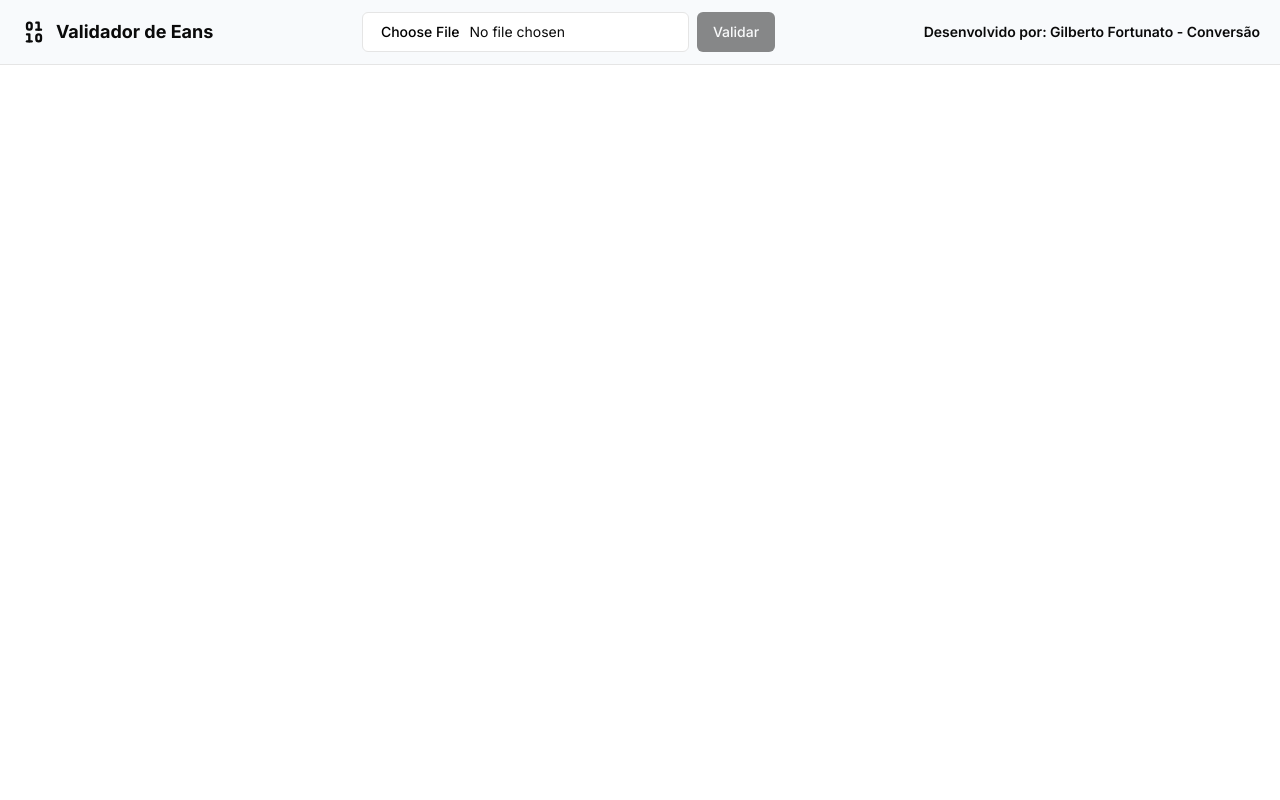
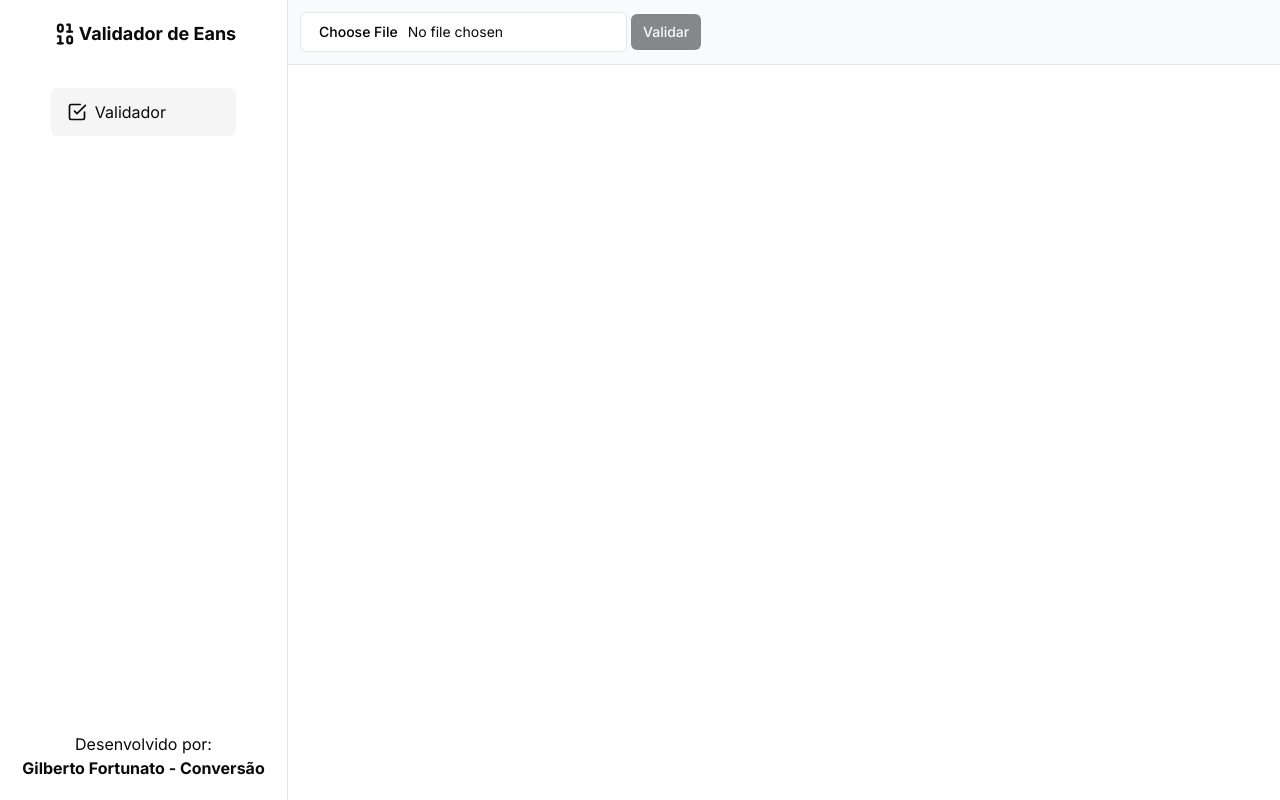
Before and after one commit to xuniorss/ean-validator, a Next.js app: page / in a window 1280 px wide. Built offline with nearby package versions, Linux system fonts and the light colour scheme.

Commit message:
feat: Ajustes nas pastas e melhoria no desenpenho

```diff
--- /dev/null
+++ b/src/app/(validator)/layout.tsx
@@ -0,0 +1,5 @@
+import { ReactNode } from 'react'
+
+export default function ValidatorLayout({ children }: { children: ReactNode }) {
+	return <main className="pl-0 lg:pl-72">{children}</main>
+}
--- a/src/app/page.tsx
+++ b/src/app/(validator)/page.tsx
@@ -2,21 +2,15 @@
 
 import { Button } from '@/components/ui/button'
 import { Input } from '@/components/ui/input'
+import { EansProps } from '@/types'
 import { eanValidator } from '@/utils/ean-validate'
-import { Binary } from 'lucide-react'
 
 import { ChangeEvent, useCallback, useState } from 'react'
 
-type EansTypes = {
-	codProduto: string
-	ean: string
-}
-
-export default function Home() {
+export default function ValidatorPage() {
 	const [fileContent, setFileContent] = useState<string | null>(null)
-	const [validEANs, setValidEANs] = useState<EansTypes[]>([])
-	const [invalidEANs, setInvalidEANs] = useState<EansTypes[]>([])
-	const [isLoading, setIsLoading] = useState(false)
+	const [validEANs, setValidEANs] = useState<EansProps[]>([])
+	const [invalidEANs, setInvalidEANs] = useState<EansProps[]>([])
 	const [file, setFile] = useState<File | null>(null)
 
 	const handleFileChange = useCallback(
@@ -41,14 +35,14 @@ export default function Home() {
 	const onValidate = useCallback(() => {
 		if (fileContent) {
 			const lines = fileContent.split('\n')
-			const validEANsArray: EansTypes[] = []
-			const invalidEANsArray: EansTypes[] = []
+			const validEANsArray: EansProps[] = []
+			const invalidEANsArray: EansProps[] = []
 
-			lines.forEach((line) => {
-				const [codProduto, ean] = line.split('**')
+			for (const line of lines) {
+				const [codProduto, ean] = line.trim().split(/\s+/)
 				if (eanValidator(ean)) validEANsArray.push({ codProduto, ean })
 				else invalidEANsArray.push({ codProduto, ean })
-			})
+			}
 
 			setValidEANs(validEANsArray)
 			setInvalidEANs(invalidEANsArray)
@@ -57,36 +51,23 @@ export default function Home() {
 
 	return (
 		<section className="flex h-full w-full flex-col">
-			<header className="fixed top-0 flex w-full items-center justify-center border-b bg-slate-50 px-5 py-3 lg:justify-between">
-				<span className="hidden items-center gap-x-2 lg:flex">
-					<Binary className="h-7 w-7" />
-					<h1 className="text-lg font-bold">Validador de Eans</h1>
-				</span>
-
-				<div className="flex items-center gap-x-2">
-					<Input
-						type="file"
-						accept=".txt"
-						onChange={handleFileChange}
-						className="col-span-1 lg:col-span-2"
-					/>
+			<header className="fixed top-0 flex w-full items-center border-b bg-slate-50 p-3">
+				<div className="flex items-center gap-x-1">
+					<Input type="file" accept=".txt" onChange={handleFileChange} />
 					<Button
-						className="col-span-1 select-none"
+						aria-label="validate-ean-txt"
+						size="sm"
 						onClick={onValidate}
 						disabled={!file}
 					>
 						Validar
 					</Button>
 				</div>
-
-				<h2 className="hidden text-sm font-semibold lg:inline-flex">
-					Desenvolvido por: Gilberto Fortunato - Conversão
-				</h2>
 			</header>
 
-			<article className="flex h-full w-full flex-col items-center pt-20">
-				<section className="grid h-full w-full max-w-screen-lg grid-cols-1 lg:grid-cols-2">
-					<div>
+			<section className="mt-16 flex flex-col items-center">
+				<div className="grid h-full w-full max-w-screen-lg grid-cols-1 lg:grid-cols-2">
+					<div className="mt-4 flex">
 						{validEANs.length > 0 && (
 							<div className="flex h-full flex-col">
 								<h3>EANs Válidos: {validEANs.length}</h3>
@@ -94,6 +75,7 @@ export default function Home() {
 									{validEANs.map((ean, idx) => (
 										<li key={idx}>
 											<strong>COD_PRODUTO:</strong> {ean.codProduto}
+											{'; '}
 											<strong>COD_EAN:</strong> {ean.ean}
 										</li>
 									))}
@@ -102,7 +84,7 @@ export default function Home() {
 						)}
 					</div>
 
-					<div>
+					<div className="mt-4">
 						{invalidEANs.length > 0 && (
 							<div className="flex h-full flex-col">
 								<h3>EANs Inválidos: {invalidEANs.length}</h3>
@@ -110,6 +92,7 @@ export default function Home() {
 									{invalidEANs.map((ean, idx) => (
 										<li key={idx}>
 											<strong>COD_PRODUTO:</strong> {ean.codProduto}
+											{'; '}
 											<strong>COD_EAN:</strong> {ean.ean}
 										</li>
 									))}
@@ -117,8 +100,8 @@ export default function Home() {
 							</div>
 						)}
 					</div>
-				</section>
-			</article>
+				</div>
+			</section>
 		</section>
 	)
 }
--- a/src/app/layout.tsx
+++ b/src/app/layout.tsx
@@ -1,5 +1,8 @@
+import { cn } from '@/lib/utils'
+
 import './globals.css'
 
+import { Sidebar } from '@/components/Sidebar'
 import type { Metadata } from 'next'
 import { Inter } from 'next/font/google'
 import { ReactNode } from 'react'
@@ -14,7 +17,10 @@ export const metadata: Metadata = {
 export default function RootLayout({ children }: { children: ReactNode }) {
 	return (
 		<html lang="pt-BR">
-			<body className={inter.className}>{children}</body>
+			<body className={cn('antialiased', inter.className)}>
+				<Sidebar />
+				{children}
+			</body>
 		</html>
 	)
 }
--- /dev/null
+++ b/src/components/Sidebar/index.tsx
@@ -0,0 +1,55 @@
+'use client'
+
+import { cn } from '@/lib/utils'
+import { Binary, CheckSquare, LucideIcon } from 'lucide-react'
+import Link from 'next/link'
+import { usePathname } from 'next/navigation'
+
+type RoutesProps = {
+	label: string
+	href: string
+	icon: LucideIcon
+}
+
+const sidebarRoutes: RoutesProps[] = [
+	{ label: 'Validador', href: '/', icon: CheckSquare },
+]
+
+export const Sidebar = () => {
+	const pathname = usePathname()
+
+	return (
+		<aside className="fixed inset-y-0 hidden h-full w-72 border-r py-5 lg:flex lg:flex-col lg:items-center">
+			<section className="flex-1 space-y-10">
+				<Link href="/" className="flex items-center">
+					<Binary className="h-7 w-7" />
+					<h1 className="text-lg font-bold">Validador de Eans</h1>
+				</Link>
+
+				<ul className="w-full space-y-3">
+					{sidebarRoutes.map((route) => (
+						<li
+							key={route.href}
+							className={cn(
+								'rounded-md px-4 py-3 transition hover:bg-secondary',
+								route.href === pathname && 'bg-secondary',
+							)}
+						>
+							<Link
+								href={route.href}
+								className="flex items-center gap-x-2"
+							>
+								<route.icon className="h-5 w-5" />
+								<p>{route.label}</p>
+							</Link>
+						</li>
+					))}
+				</ul>
+			</section>
+			<section className="flex flex-col items-center">
+				<p>Desenvolvido por:</p>
+				<strong>Gilberto Fortunato - Conversão</strong>
+			</section>
+		</aside>
+	)
+}
--- /dev/null
+++ b/src/types/index.ts
@@ -0,0 +1,4 @@
+export type EansProps = {
+	codProduto: string
+	ean: string
+}
```
